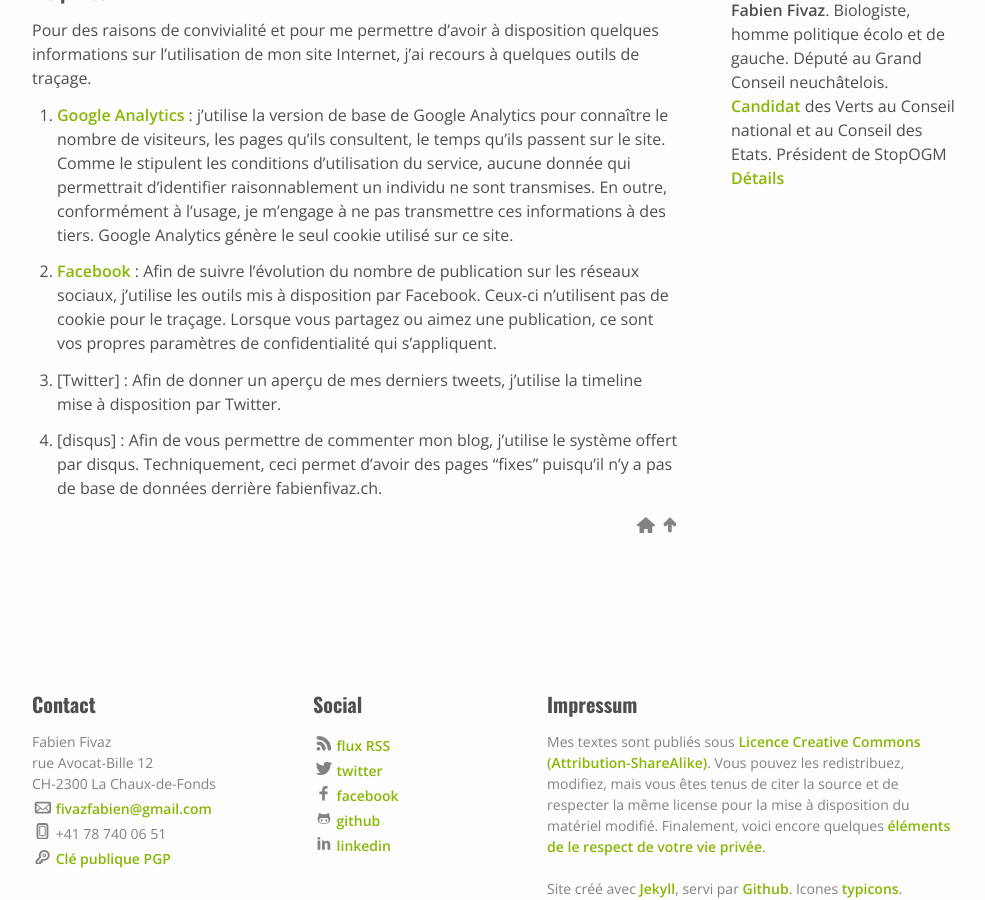
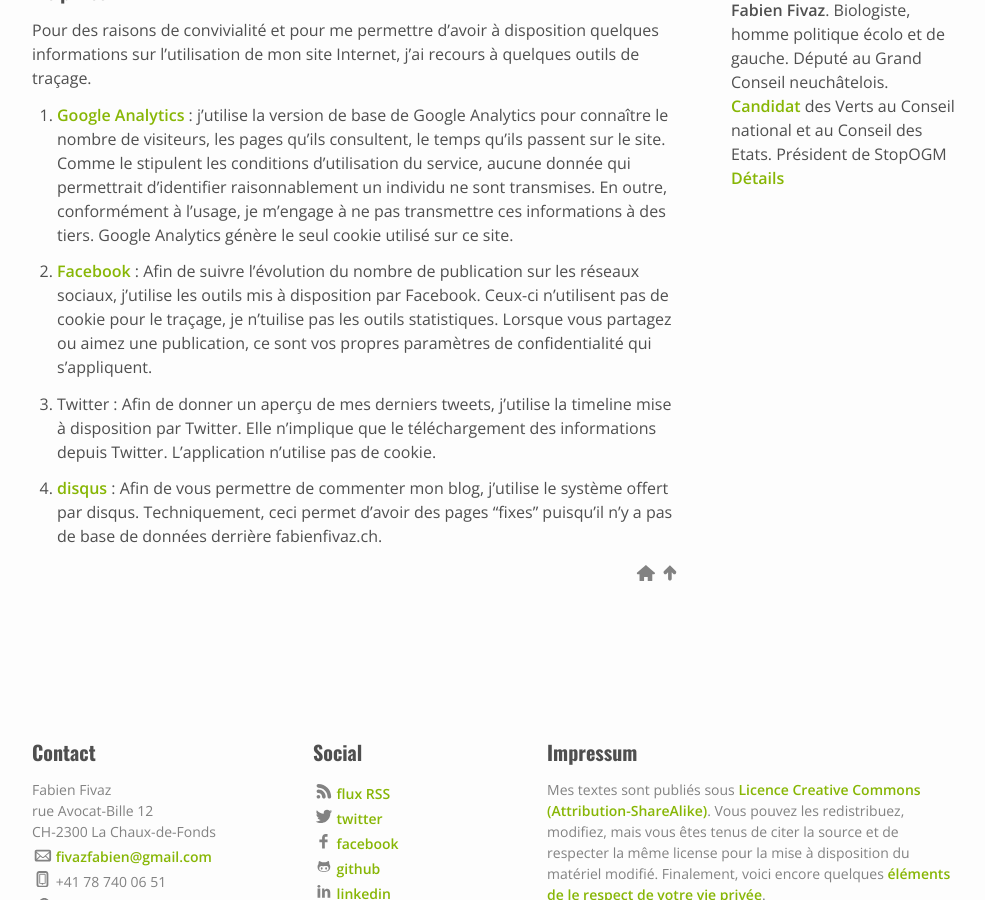
Before and after one commit to ffivaz/ffivaz.github.io, a Jekyll site: the page built from impressum.md, in a window 1280 px wide and 900 px high, scrolled down 506 px. Shown: the whole window, without its empty margins (18-1003 px from the left). Built offline with Jekyll 4.4.1, drawn with Linux system fonts in a browser that asks for light colours; nearby versions of some CDN libraries.

Commit message:
Impressum

```diff
--- a/impressum.md
+++ b/impressum.md
@@ -18,10 +18,12 @@
 consultent, le temps qu'ils passent sur le site. Comme le stipulent les conditions d'utilisation du service, aucune donnée qui permettrait d'identifier raisonnablement un individu ne sont
 transmises. En outre, conformément à l'usage, je m'engage à ne pas transmettre ces informations à des tiers. Google Analytics génère le seul cookie utilisé sur ce site.
 
-2. [Facebook](http://www.facebook.com/about/privacy/) : Afin de suivre l'évolution du nombre de publication sur les réseaux sociaux, j'utilise les outils mis à disposition par Facebook. Ceux-ci n'utilisent pas de cookie pour
-le traçage. Lorsque vous partagez ou aimez une publication, ce sont vos propres paramètres de confidentialité qui s'appliquent.
+2. [Facebook](http://www.facebook.com/about/privacy/ "Paramètres de confidentialité Facebook") : Afin de suivre l'évolution du nombre de publication sur les réseaux sociaux, j'utilise les outils mis à disposition par Facebook.
+Ceux-ci n'utilisent pas de cookie pour le traçage, je n'tuilise pas les outils statistiques. Lorsque vous partagez ou aimez une publication, ce sont vos propres paramètres
+de confidentialité qui s'appliquent.
 
-3. [Twitter] : Afin de donner un aperçu de mes derniers tweets, j'utilise la timeline mise à disposition par Twitter.
+3. Twitter : Afin de donner un aperçu de mes derniers tweets, j'utilise la timeline mise à disposition par Twitter. Elle n'implique que le téléchargement des informations depuis Twitter.
+L'application n'utilise pas de cookie.
 
-4. [disqus] : Afin de vous permettre de commenter mon blog, j'utilise le système offert par disqus. Techniquement, ceci permet d'avoir des pages "fixes" puisqu'il n'y a pas de base de
+4. [disqus](https://help.disqus.com/customer/portal/articles/466259-privacy-policy "Paramètre de confidentialité disqus") : Afin de vous permettre de commenter mon blog, j'utilise le système offert par disqus. Techniquement, ceci permet d'avoir des pages "fixes" puisqu'il n'y a pas de base de
 données derrière fabienfivaz.ch.
```
